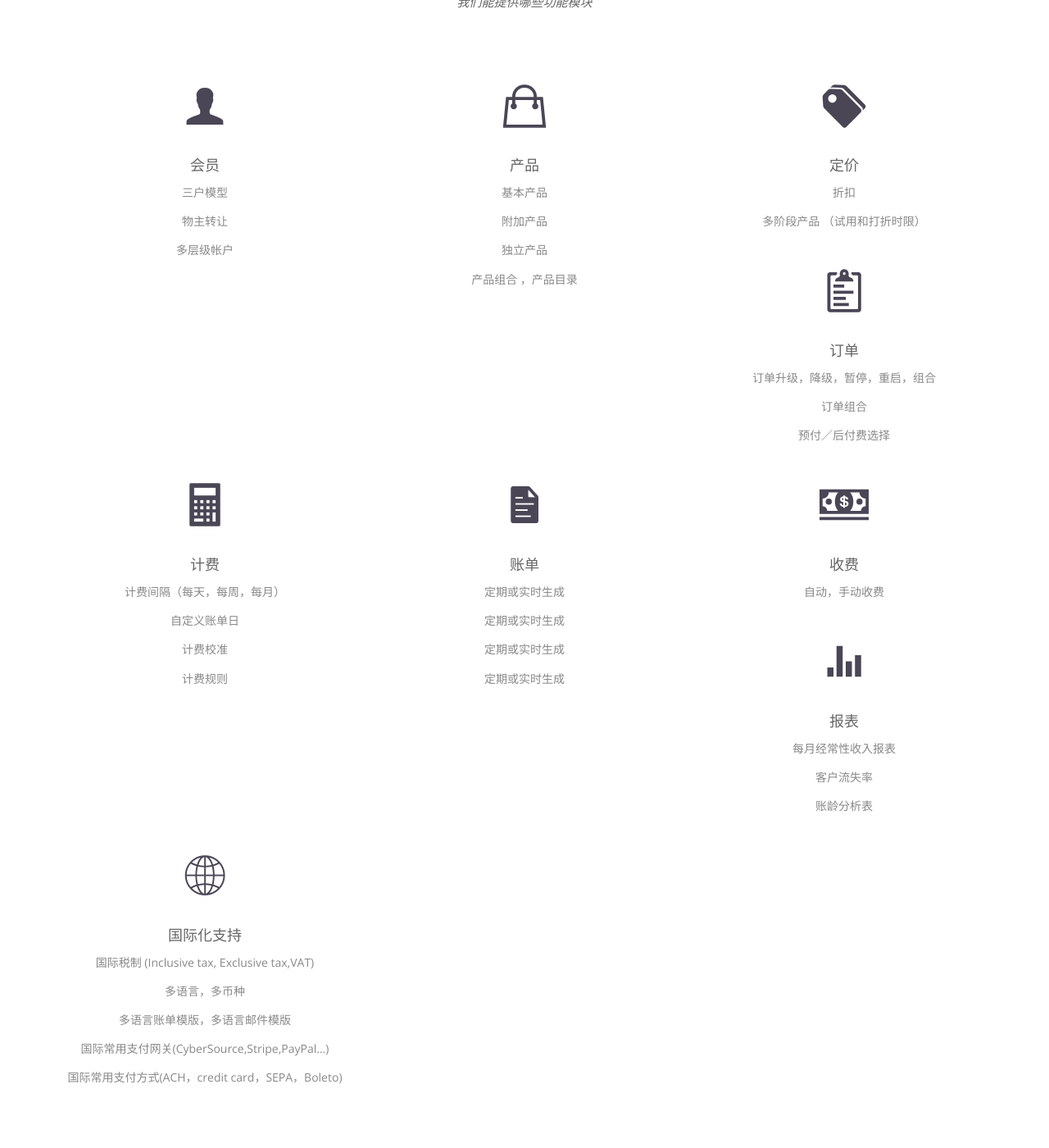
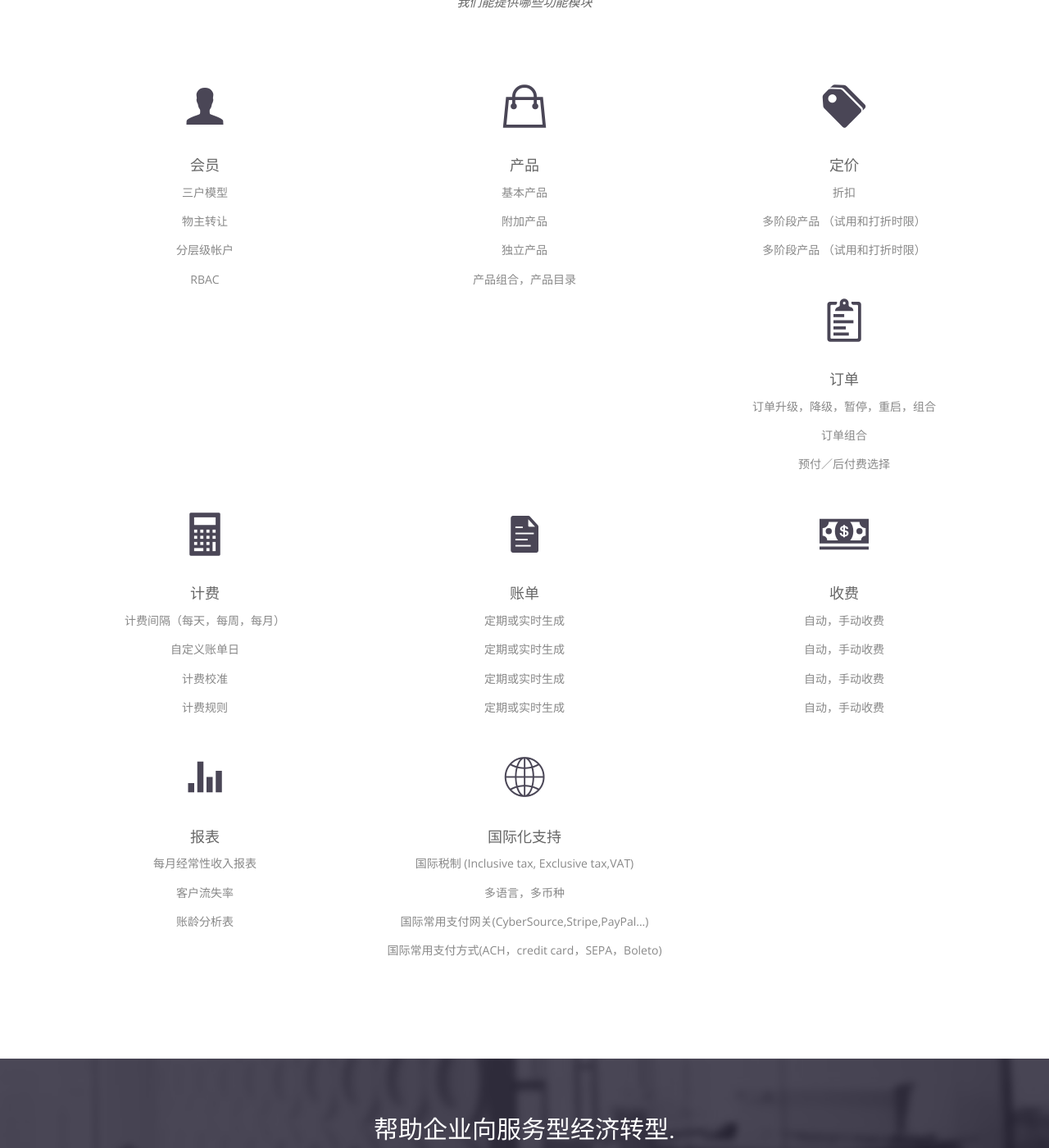
Before and after one commit to dreampivot/slipscloud.github.io, a Jekyll site: the page built from index.html, in a window 1280 px wide and 1400 px high, scrolled down 1758 px. Shown: the whole window at 82% size. Built offline with Jekyll 4.4.1, drawn with Linux system fonts in a browser that asks for light colours; nearby versions of some CDN libraries; some web fonts are replaced.

Commit message:
Update index.html

```diff
--- a/index.html
+++ b/index.html
@@ -67,7 +67,8 @@ permalink: /
           <h4>会员</h4>
           <p>三户模型</p>
           <p>物主转让</p>
-          <p>多层级帐户</p>
+          <p>分层级帐户</p>
+          <p>RBAC</p>
         </div>
       </div>
 
@@ -78,7 +79,7 @@ permalink: /
           <p>基本产品 </p>
           <p>附加产品 </p>
           <p>独立产品</p>
-          <p>产品组合 ，产品目录</p>
+          <p>产品组合，产品目录</p>
 
         </div>
       </div>
@@ -88,6 +89,7 @@ permalink: /
           <h4>定价</h4>
           <p>折扣</p>
           <p>多阶段产品 （试用和打折时限）</p>
+      <p>多阶段产品 （试用和打折时限）</p>
         </div>
       </div>
 
@@ -127,6 +129,10 @@ permalink: /
           <i class="icon ion-cash"></i>
           <h4>收费</h4>
           <p>自动，手动收费 </p>
+          <p>自动，手动收费 </p>
+          <p>自动，手动收费 </p>
+          <p>自动，手动收费 </p>
+
         </div>
       </div>
       <div class="col-sm-4 col-md-4">
@@ -145,7 +151,6 @@ permalink: /
           <h4>国际化支持</h4>
           <p>国际税制 (Inclusive tax, Exclusive tax,VAT)</p>
           <p>多语言，多币种</p>
-          <p>多语言账单模版，多语言邮件模版</p>
           <p>国际常用支付网关(CyberSource,Stripe,PayPal...)</p>
           <p>国际常用支付方式(ACH，credit card，SEPA，Boleto)</p>
         </div>
```
